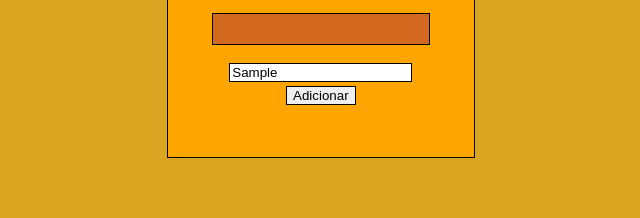
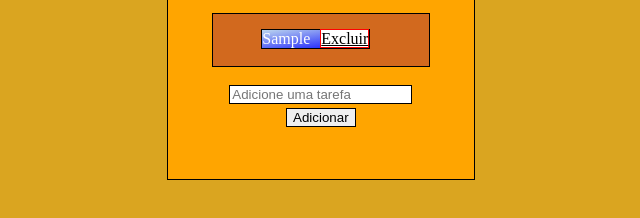
Before and after one commit to rafaeldfigueiredo/todo-app, a plain HTML site: page index.html in a window 1280 px wide. Both pictures are taken after typing "Sample" into the empty fields and a click on the button "Adicionar". Shown: the part 182-400 px from the top of the page, without its empty margins (316-956 px from the left). Drawn offline with Linux system fonts and the light colour scheme.

Commit message:
Fix validation
FINALLY! JESUS!

```diff
--- a/index.html
+++ b/index.html
@@ -8,7 +8,7 @@
         <header><h2>Tarefig</h2><p><h3>Seu aplicativo de tarefas</h3></p></header>
         <ul id="todo-list">
         </ul>
-        <input type="text" placeholder="Adicione uma tarefa" id="todo-input" required>
+        <input type="text" placeholder="Adicione uma tarefa" id="todo-input" required pattern=".*\S.*">
         <button id="addTodoBtn">Adicionar</button>
     </div>
 </body>
--- a/main.js
+++ b/main.js
@@ -8,8 +8,8 @@ const buttonEl = document.querySelector('#addTodoBtn');
 // Event to add a item in the todos list and render it
 buttonEl.addEventListener('click',
     () => {
-        inputEl.value == "" ? alert('Digite uma tarefa!');return false :
-        todos.push(inputEl.value) // adds the input value on the todos list
+        inputEl.value.trim() == "" ? alert('Digite uma tarefa!'):
+        todos.push((inputEl.value).trim()) // adds the input value on the todos list
         inputEl.value = '' // reset the value on the input
         renderTodos();
         saveToStorage();
```
